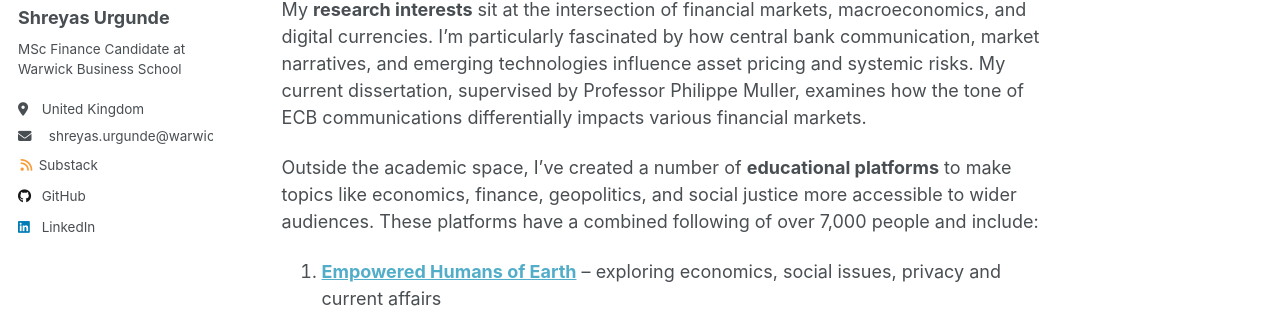
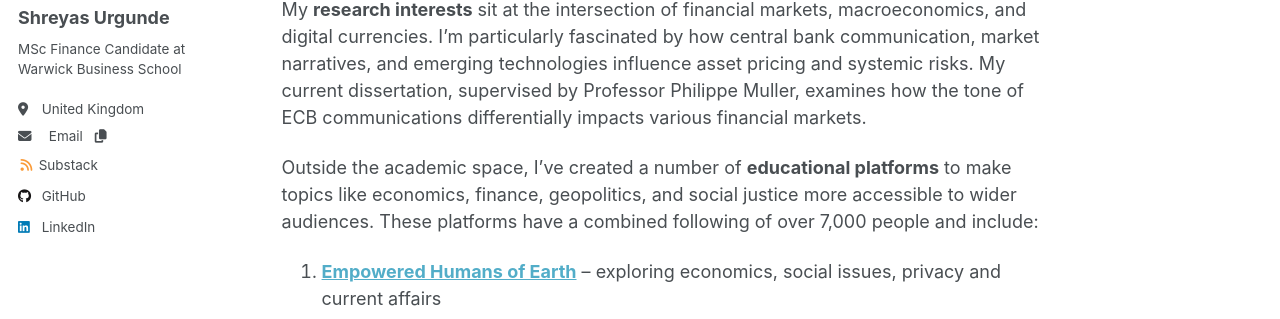
Before and after one commit to shreyasxi/shreyasxi.github.io, a Jekyll site: the page built from _pages/about.md, in a window 1280 px wide. Shown: the part 277-596 px from the top of the page. Built offline with Jekyll 4.4.1, drawn with Linux system fonts in a browser that asks for light colours; a script that is not in the unit is left out.

Commit message:
Update author-profile.html

```diff
--- a/_includes/author-profile.html
+++ b/_includes/author-profile.html
@@ -34,9 +34,11 @@
         <li><a href="{{ author.uri }}"><i class="fas fa-fw fa-link icon-pad-right" aria-hidden="true"></i>{{ site.data.ui-text[site.locale].website_label | default: "Website" }}</a></li>
       {% endif %}
 
-     <li>
-  <span id="email-text" style="cursor: text;">
-    <i class="fas fa-envelope icon-pad-right" aria-hidden="true"></i> shreyas.urgunde@warwick.ac.uk
+
+      <li>
+  <span id="email-text" style="display: none;">shreyas.urgunde@warwick.ac.uk</span>
+  <span style="cursor: default;">
+    <i class="fas fa-envelope icon-pad-right" aria-hidden="true"></i> Email
   </span>
   <i class="fas fa-copy icon-pad-right" style="margin-left: 8px; cursor: pointer;" onclick="copyEmail()" title="Copy to clipboard"></i>
 </li>
@@ -45,12 +47,13 @@
   function copyEmail() {
     const email = document.getElementById("email-text").innerText.trim();
     navigator.clipboard.writeText(email).then(function () {
-      alert("Copied!");
+      alert("Email copied to clipboard!");
     }, function (err) {
       console.error("Could not copy email: ", err);
     });
   }
 </script>
+
 
 
 
```
